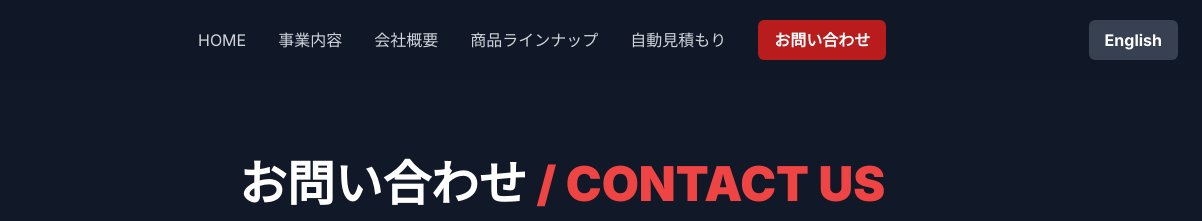
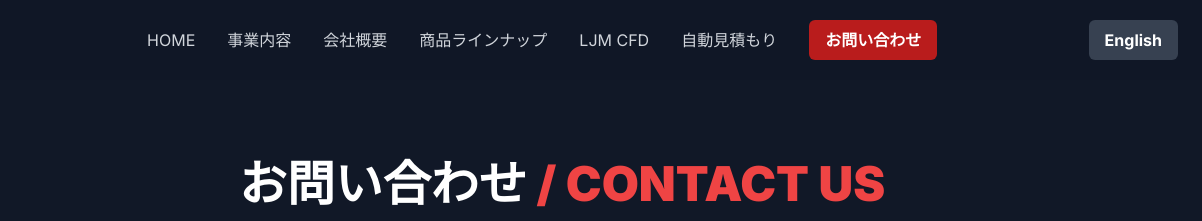
Before and after one commit to EzpaNoLy0o/LunatechJapanModify.github.io, a plain HTML site: page contact.html in a window 1280 px wide. Shown: the top 221 px of the page, 78-1280 px from the left. Drawn offline with nearby package versions, Linux system fonts and the light colour scheme.

Commit message:
Add LJM CFD navigation tab

```diff
--- a/contact.html
+++ b/contact.html
@@ -74,6 +74,7 @@
                 <a href="services.html" class="text-gray-300 hover:text-red-500" data-lang-key="nav_services">事業内容</a>
                 <a href="company.html" class="text-gray-300 hover:text-red-500" data-lang-key="nav_company">会社概要</a>
                 <a href="products.html" class="text-gray-300 hover:text-red-500" data-lang-key="nav_products">商品ラインナップ</a>
+                <a href="ljm-cfd.html" class="text-gray-300 hover:text-red-500" data-lang-key="nav_cfd">LJM CFD</a>
                 <a href="estimate.html" class="text-gray-300 hover:text-red-500" data-lang-key="nav_estimate">自動見積もり</a>
                 <a href="contact.html" class="bg-red-700 text-white font-bold py-2 px-4 rounded-md" data-lang-key="nav_contact">お問い合わせ</a>
             </div>
@@ -181,7 +182,7 @@
         // --- 言語切り替えスクリプト ---
         const translations = {
             ja: {
-                nav_home: "HOME", nav_services: "事業内容", nav_company: "会社概要", nav_products: "商品ラインナップ", nav_estimate: "自動見積もり", nav_contact: "お問い合わせ",
+                nav_home: "HOME", nav_services: "事業内容", nav_company: "会社概要", nav_products: "商品ラインナップ", nav_cfd: "LJM CFD", nav_estimate: "自動見積もり", nav_contact: "お問い合わせ",
                 contact_title_main: "お問い合わせ", contact_title_sub: "/ CONTACT US",
                 contact_subtitle: "ご依頼、ご相談、ご質問など、お気軽にお問い合わせください。<br>内容を確認後、担当者より折り返しご連絡いたします。",
                 form_name: "お名前", form_name_placeholder: "例）山田 太郎",
@@ -197,7 +198,7 @@
                 form_submit: "送信する",
             },
             en: {
-                nav_home: "HOME", nav_services: "SERVICES", nav_company: "COMPANY", nav_products: "PRODUCTS", nav_estimate: "ESTIMATE", nav_contact: "CONTACT",
+                nav_home: "HOME", nav_services: "SERVICES", nav_company: "COMPANY", nav_products: "PRODUCTS", nav_cfd: "LJM CFD", nav_estimate: "ESTIMATE", nav_contact: "CONTACT",
                 contact_title_main: "CONTACT US", contact_title_sub: "",
                 contact_subtitle: "Please feel free to contact us for any requests, consultations, or questions. We will get back to you shortly.",
                 form_name: "Name", form_name_placeholder: "e.g., Taro Yamada",
```
